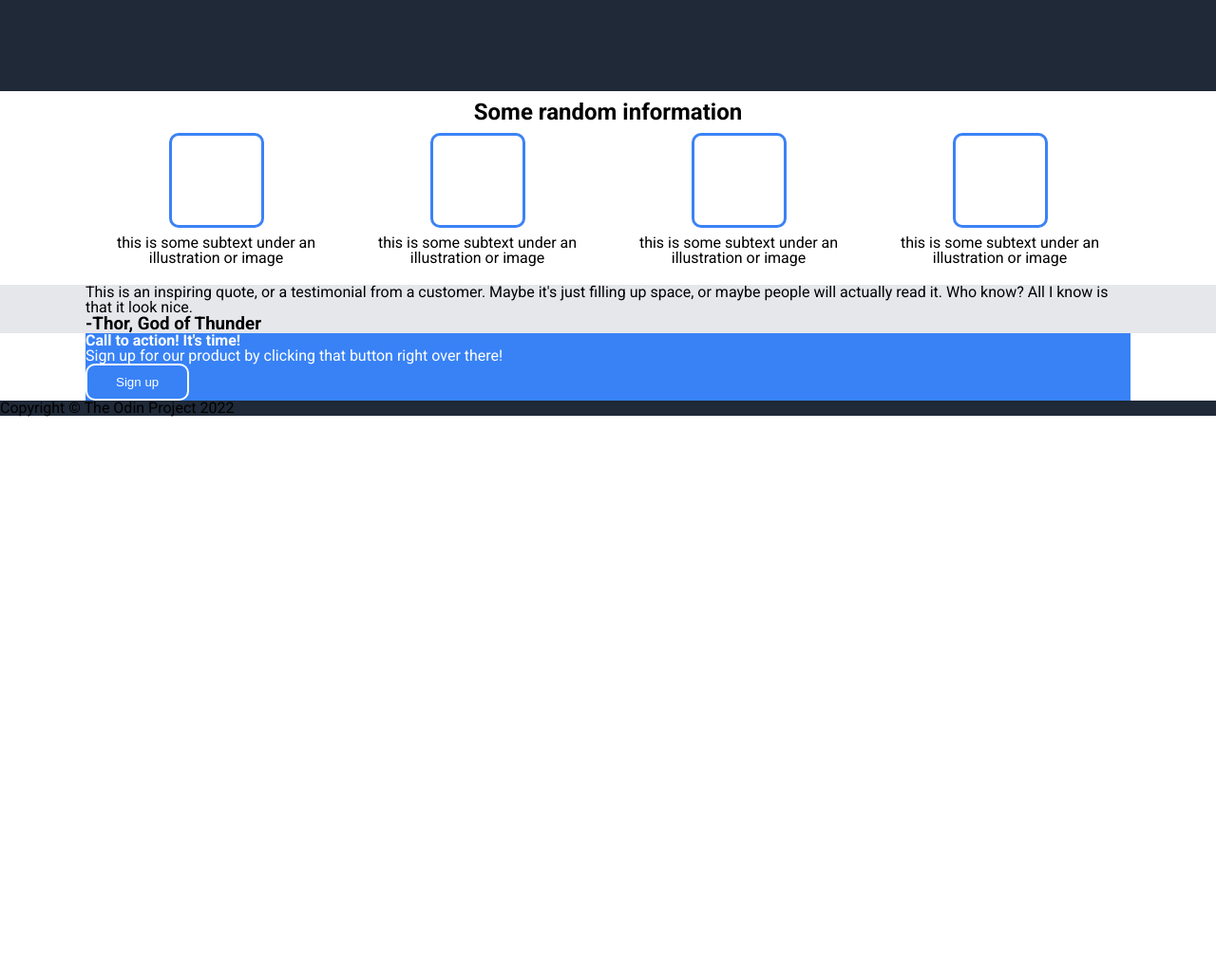
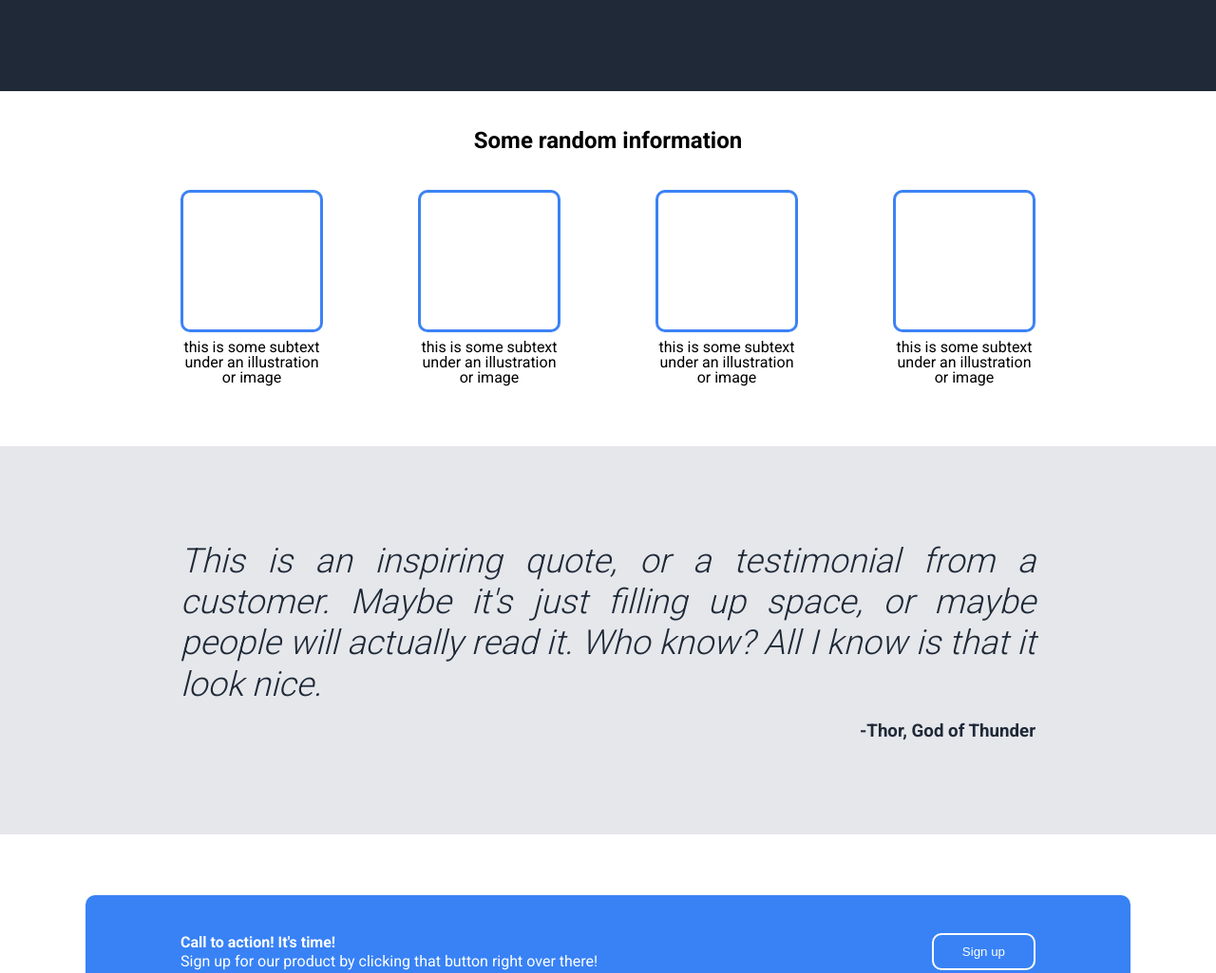
Before and after one commit to draiguv/odin-landing-page, a plain HTML site: page index.html in a window 1280 px wide. Shown: the part 328-1353 px from the top of the page at 95% size. Before the commit the page ends 800 px from the top, so only its background shows below. Drawn offline with Linux system fonts and the light colour scheme.

Commit message:
Finish design based on image reference

```diff
--- a/css/styles.css
+++ b/css/styles.css
@@ -12,6 +12,12 @@ body {
     line-height: 1;
 }
 
+em {
+    font-size: 36px;
+    font-weight: 300;
+    line-height: 1.2;
+}
+
 /******************************* CLASS SELECTORS *******************************/
 .container {
     max-width: 1100px;
@@ -22,8 +28,8 @@ body {
 .boxes {
     border: solid #3B82F6;
     border-radius: 10px;
-    height: 100px;
-    width: 100px;
+    height: 150px;
+    width: 150px;
 }
 
 .navbar, .header, .footer{
@@ -68,12 +74,17 @@ body {
     flex: 1;
 }
 
+.section-one {
+    margin-bottom: 64px;
+}
+
 .sub-container {
     display: flex;
+    justify-content: space-evenly;
 }
 
 .container-boxes {
-    flex: 1;
+    flex: 0 1 150px;
     display: flex;
     flex-direction: column;
     align-items: center;
@@ -87,7 +98,31 @@ body {
 
 .section-two {
     background-color: #e5e7eb;
-    margin-top: 20px;
+}
+
+.section-two .container {
+    color: #1f2937;
+    padding: 100px;
+    text-align: justify;
+}
+
+.section-three {
+    padding: 64px 0;
+}
+
+.section-three .container {
+    border-radius: 10px;
+    display: flex;
+    line-height: 1.2;
+    padding: 40px 100px;
+}
+
+.section-three-items:nth-child(1) {
+    flex: 1;
+}
+
+.section-three-items:nth-child(2) {
+    flex: 0 1 auto;
 }
 
 .section-three .container, .sign-up {
@@ -104,6 +139,12 @@ body {
 .section-three .sign-up {
     border-color: #fff;
     border-style: solid;
+}
+
+.footer {
+    color: #fff;
+    padding: 32px 0;
+    text-align: center;
 }
 
 /******************************* MIX SELECTORS *******************************/
@@ -130,7 +171,16 @@ body {
     margin-bottom: 8px;
 }
 
+.header-info p {
+    line-height: 1.5;
+}
+
 .section-one .container h2 {
-    padding: 10px 0;
+    padding: 40px 0;
     text-align: center;
 }
+
+.section-two h3 {
+    margin-top: 18px;
+    text-align: right;
+}
--- a/index.html
+++ b/index.html
@@ -67,16 +67,18 @@
 
     <section class="section-two">
         <div class="container">
-            <blockquote>This is an inspiring quote, or a testimonial from a customer. Maybe it's just filling up space, or maybe people will actually read it. Who know? All I know is that it look nice.</blockquote>
+            <em>This is an inspiring quote, or a testimonial from a customer. Maybe it's just filling up space, or maybe people will actually read it. Who know? All I know is that it look nice.</em>
             <h3>-Thor, God of Thunder</h3>
         </div>
     </section>
 
     <section class="section-three">
         <div class="container">
-            <h4>Call to action! It's time!</h4>
-            <p>Sign up for our product by clicking that button right over there!</p>
-            <button class="sign-up">Sign up</button>
+            <div class="section-three-items">
+                <h4>Call to action! It's time!</h4>
+                <p>Sign up for our product by clicking that button right over there!</p>
+            </div>
+            <button class="sign-up section-three-items">Sign up</button>
         </div>
     </section>
 
```
